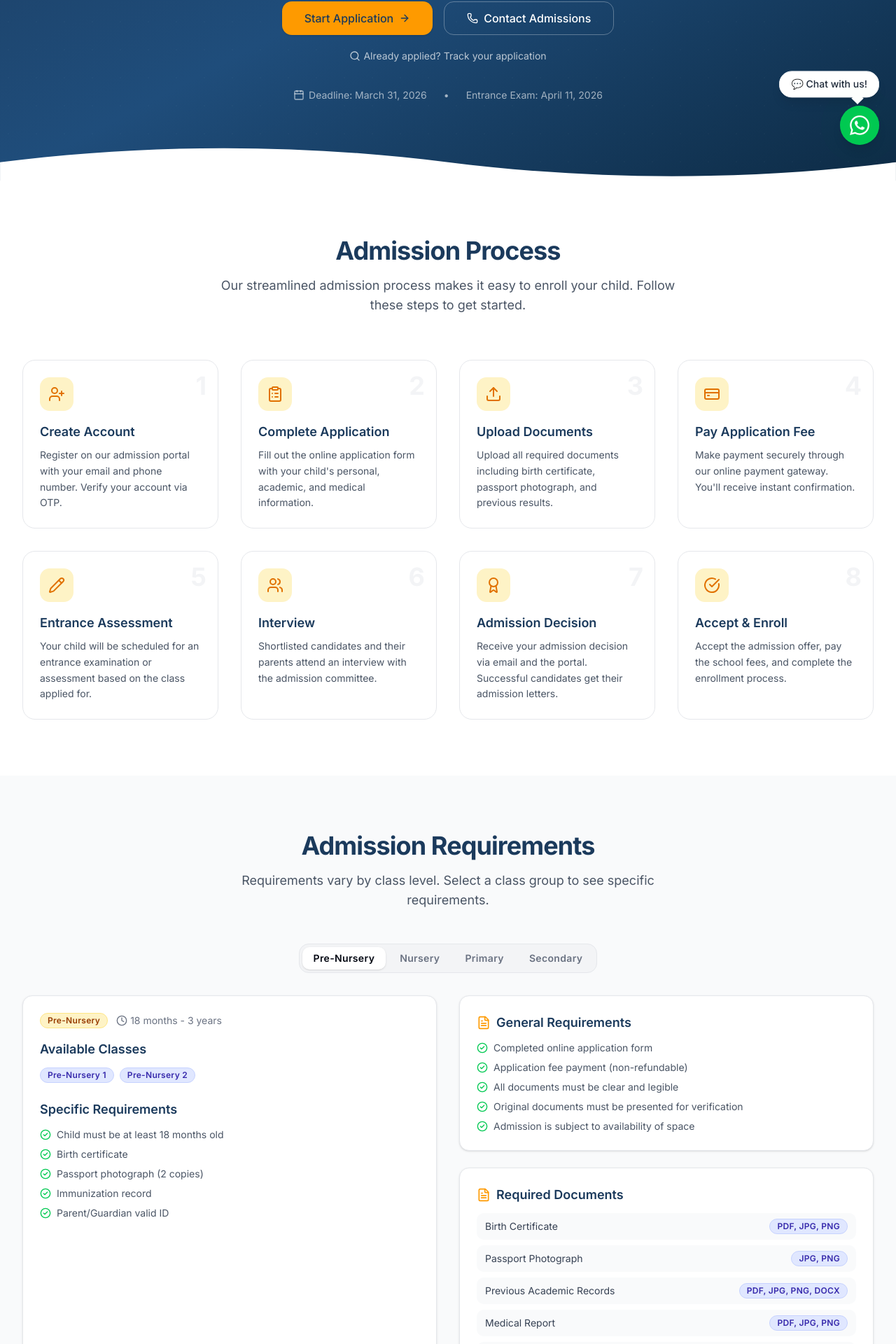
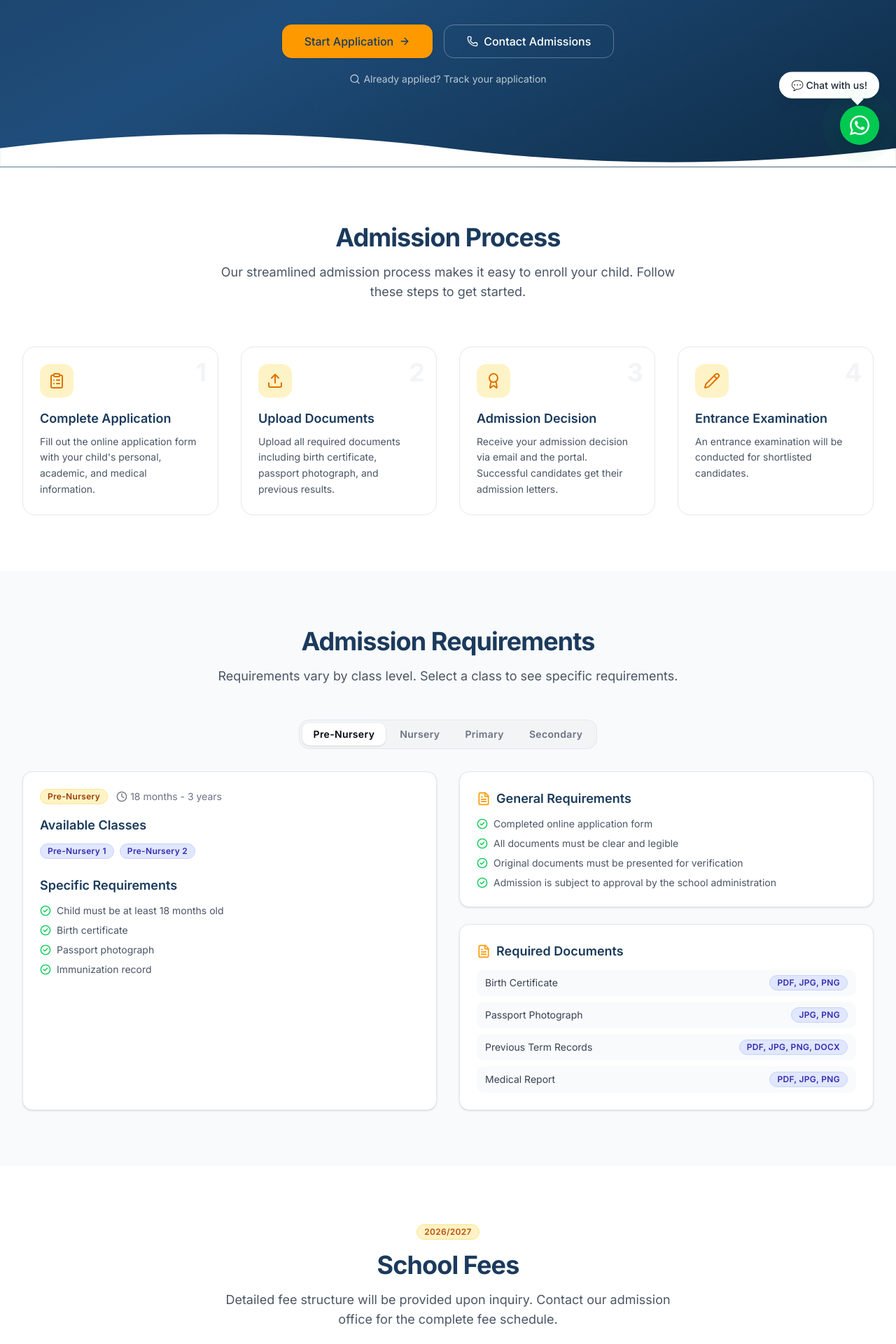
Before and after one commit to MaryGrace-lab/the-benedictine, a Next.js app: page /admission in a window 1280 px wide. Shown: the part 497-2417 px from the top of the page at 70% size. Built offline with nearby package versions, Linux system fonts and the light colour scheme.

Commit message:
admission fix

```diff
--- a/app/(public)/admission/_components/AdmissionHero.tsx
+++ b/app/(public)/admission/_components/AdmissionHero.tsx
@@ -26,7 +26,7 @@ export default function AdmissionHero() {
             transition={{ delay: 0.2, duration: 0.4 }}
             className="inline-block rounded-full border border-white/30 bg-white/10 px-4 py-1.5 text-sm font-medium backdrop-blur-sm"
           >
-            2026/2027 Academic Session
+            Admission for 2026/2027 Academic Session is ongoing
           </motion.span>
 
           <h1 className="mt-6 text-4xl font-bold tracking-tight sm:text-5xl lg:text-6xl">
@@ -38,7 +38,7 @@ export default function AdmissionHero() {
 
           <p className="mt-6 text-lg leading-relaxed text-white/80 sm:text-xl">
             Begin your child&apos;s journey of academic excellence and character
-            formation. Applications are now open for Pre-Nursery through
+            formation. Applications are now open for Pre-Nursery, Nursery, Primary, and
             Secondary School.
           </p>
 
@@ -74,15 +74,6 @@ export default function AdmissionHero() {
               Already applied? Track your application
             </Link>
           </div>
-
-          <div className="mt-8 flex items-center justify-center gap-6 text-sm text-white/60">
-            <span className="flex items-center gap-1.5">
-              <Calendar className="h-4 w-4" />
-              Deadline: March 31, 2026
-            </span>
-            <span className="hidden sm:inline">•</span>
-            <span className="hidden sm:inline">Entrance Exam: April 11, 2026</span>
-          </div>
         </motion.div>
       </div>
 
--- a/app/(public)/admission/_components/AdmissionRequirements.tsx
+++ b/app/(public)/admission/_components/AdmissionRequirements.tsx
@@ -21,7 +21,7 @@ export default function AdmissionRequirements() {
             Admission Requirements
           </h2>
           <p className="mt-4 text-lg text-gray-600">
-            Requirements vary by class level. Select a class group to see
+            Requirements vary by class level. Select a class to see
             specific requirements.
           </p>
         </motion.div>
--- a/app/(public)/admission/_components/ContactAdmission.tsx
+++ b/app/(public)/admission/_components/ContactAdmission.tsx
@@ -31,20 +31,20 @@ export default function ContactAdmission() {
             {
               icon: Phone,
               title: "Phone",
-              info: "+234 800 000 0000",
-              sub: "Mon-Fri, 8am-4pm",
+              info: "+234 705 944 3788",
+              sub: "We reply within 24hrs",
             },
             {
               icon: Mail,
               title: "Email",
-              info: "admissions@benedictineacademy.edu.ng",
+              info: "thebenedictineacademy@gmail.com",
               sub: "We reply within 24hrs",
             },
             {
               icon: MapPin,
               title: "Location",
-              info: "Visit Campus",
-              sub: "City, State, Nigeria",
+              info: "Visit Our School",
+              sub: "37, Old Mechanic Road, Off Siluko Road, Benin City, Edo State, Nigeria",
             },
             {
               icon: Clock,
--- a/app/(public)/admission/_components/FeesInfo.tsx
+++ b/app/(public)/admission/_components/FeesInfo.tsx
@@ -30,24 +30,17 @@ export default function FeesInfo() {
         <div className="mt-12 grid gap-6 sm:grid-cols-2 lg:grid-cols-3">
           {[
             {
-              title: "Application Fee",
-              description:
-                "Non-refundable fee payable when submitting your application.",
-              amount: "Contact Office",
-              icon: FileText,
-            },
-            {
               title: "Tuition Fee",
               description:
-                "Annual tuition varies by class level. Includes textbooks and learning materials.",
+                "Termly tuition varies by class level. Includes learning materials.",
               amount: "Varies by Class",
               icon: Info,
             },
             {
               title: "Other Fees",
               description:
-                "Uniforms, extracurricular activities, transportation, and boarding (if applicable).",
-              amount: "Optional",
+                "Uniforms, extracurricular activities, etc.",
+              amount: "Contact Administration for Details",
               icon: HelpCircle,
             },
           ].map((item, index) => (
--- a/app/(public)/admission/_data/faq.ts
+++ b/app/(public)/admission/_data/faq.ts
@@ -2,12 +2,12 @@ export const faqs = [
   {
     question: "How do I apply for admission?",
     answer:
-      "Visit our admission portal, create an account, fill out the online application form, upload required documents, and pay the application fee. The entire process is online.",
+      "Visit our admission portal, fill out the online application form, upload required documents, You can also visit our school during office hours to apply.",
   },
   {
     question: "What is the application fee?",
     answer:
-      "The application fee varies by class. Please check the fees section or contact the admission office for current rates. The fee is non-refundable.",
+      "There is no application fee.",
   },
   {
     question: "Is there an entrance examination?",
@@ -15,24 +15,14 @@ export const faqs = [
       "Yes, applicants for Primary 1 and above are required to take an entrance examination. Nursery applicants undergo a simple readiness assessment. Examination details will be communicated after application submission.",
   },
   {
-    question: "Can I apply for multiple children?",
-    answer:
-      "Yes, you can apply for multiple children using the same parent account. Each child will have a separate application and application fee.",
-  },
-  {
     question: "What documents are required?",
     answer:
-      "Required documents include birth certificate, passport photograph, previous academic records, medical report, and a recommendation letter. Original documents must be presented for verification.",
+      "Required documents include birth certificate, passport photograph, previous academic records, and medical report. Original documents must be presented for verification.",
   },
   {
     question: "How long does the admission process take?",
     answer:
-      "The entire process from application to decision typically takes 4-6 weeks, depending on the examination and interview schedule.",
-  },
-  {
-    question: "Is there an interview for parents?",
-    answer:
-      "Yes, shortlisted candidates and their parents/guardians are invited for an interview with the admission committee.",
+      "The entire process from application to decision typically takes 1-2 weeks.",
   },
   {
     question: "How will I know the status of my application?",
--- a/app/(public)/admission/_data/process.ts
+++ b/app/(public)/admission/_data/process.ts
@@ -1,59 +1,31 @@
 export const admissionSteps = [
   {
     step: 1,
-    title: "Create Account",
-    description:
-      "Register on our admission portal with your email and phone number. Verify your account via OTP.",
-    icon: "UserPlus",
-  },
-  {
-    step: 2,
     title: "Complete Application",
     description:
       "Fill out the online application form with your child's personal, academic, and medical information.",
     icon: "ClipboardList",
   },
   {
-    step: 3,
+    step: 2,
     title: "Upload Documents",
     description:
       "Upload all required documents including birth certificate, passport photograph, and previous results.",
     icon: "Upload",
   },
   {
-    step: 4,
-    title: "Pay Application Fee",
-    description:
-      "Make payment securely through our online payment gateway. You'll receive instant confirmation.",
-    icon: "CreditCard",
-  },
-  {
-    step: 5,
-    title: "Entrance Assessment",
-    description:
-      "Your child will be scheduled for an entrance examination or assessment based on the class applied for.",
-    icon: "Pencil",
-  },
-  {
-    step: 6,
-    title: "Interview",
-    description:
-      "Shortlisted candidates and their parents attend an interview with the admission committee.",
-    icon: "Users",
-  },
-  {
-    step: 7,
+    step: 3,
     title: "Admission Decision",
     description:
       "Receive your admission decision via email and the portal. Successful candidates get their admission letters.",
     icon: "Award",
   },
   {
-    step: 8,
-    title: "Accept & Enroll",
+    step: 4,
+    title: "Entrance Examination",
     description:
-      "Accept the admission offer, pay the school fees, and complete the enrollment process.",
-    icon: "CheckCircle",
+      "An entrance examination will be conducted for shortlisted candidates.",
+    icon: "Pencil",
   },
 ];
 
--- a/app/(public)/admission/_data/requirements.ts
+++ b/app/(public)/admission/_data/requirements.ts
@@ -6,9 +6,8 @@ export const classGroups = [
     requirements: [
       "Child must be at least 18 months old",
       "Birth certificate",
-      "Passport photograph (2 copies)",
+      "Passport photograph",
       "Immunization record",
-      "Parent/Guardian valid ID",
     ],
   },
   {
@@ -18,10 +17,9 @@ export const classGroups = [
     requirements: [
       "Child must be at least 3 years old",
       "Birth certificate",
-      "Passport photograph (2 copies)",
+      "Passport photograph",
       "Immunization record",
       "Previous school report (if applicable)",
-      "Parent/Guardian valid ID",
     ],
   },
   {
@@ -37,11 +35,9 @@ export const classGroups = [
     ageRange: "5 - 11 years",
     requirements: [
       "Birth certificate",
-      "Passport photograph (2 copies)",
+      "Passport photograph",
       "Previous school report",
-      "Transfer certificate (if transferring)",
       "Entrance assessment",
-      "Parent/Guardian valid ID",
     ],
   },
   {
@@ -50,12 +46,11 @@ export const classGroups = [
     ageRange: "11 - 17 years",
     requirements: [
       "Birth certificate",
-      "Passport photograph (2 copies)",
+      "Passport photograph",
       "Previous school report",
-      "Transfer certificate (if transferring)",
       "Entrance examination",
       "Oral interview",
-      "Parent/Guardian valid ID",
+      "PSLC result (for JSS1 entry)",
       "BECE result (for SSS1 entry)",
     ],
   },
@@ -63,16 +58,14 @@ export const classGroups = [
 
 export const generalRequirements = [
   "Completed online application form",
-  "Application fee payment (non-refundable)",
   "All documents must be clear and legible",
   "Original documents must be presented for verification",
-  "Admission is subject to availability of space",
+  "Admission is subject to approval by the school administration",
 ];
 
 export const requiredDocuments = [
   { name: "Birth Certificate", formats: "PDF, JPG, PNG" },
   { name: "Passport Photograph", formats: "JPG, PNG" },
-  { name: "Previous Academic Records", formats: "PDF, JPG, PNG, DOCX" },
+  { name: "Previous Term Records", formats: "PDF, JPG, PNG, DOCX" },
   { name: "Medical Report", formats: "PDF, JPG, PNG" },
-  { name: "Recommendation Letter", formats: "PDF, DOCX" },
 ];
```
